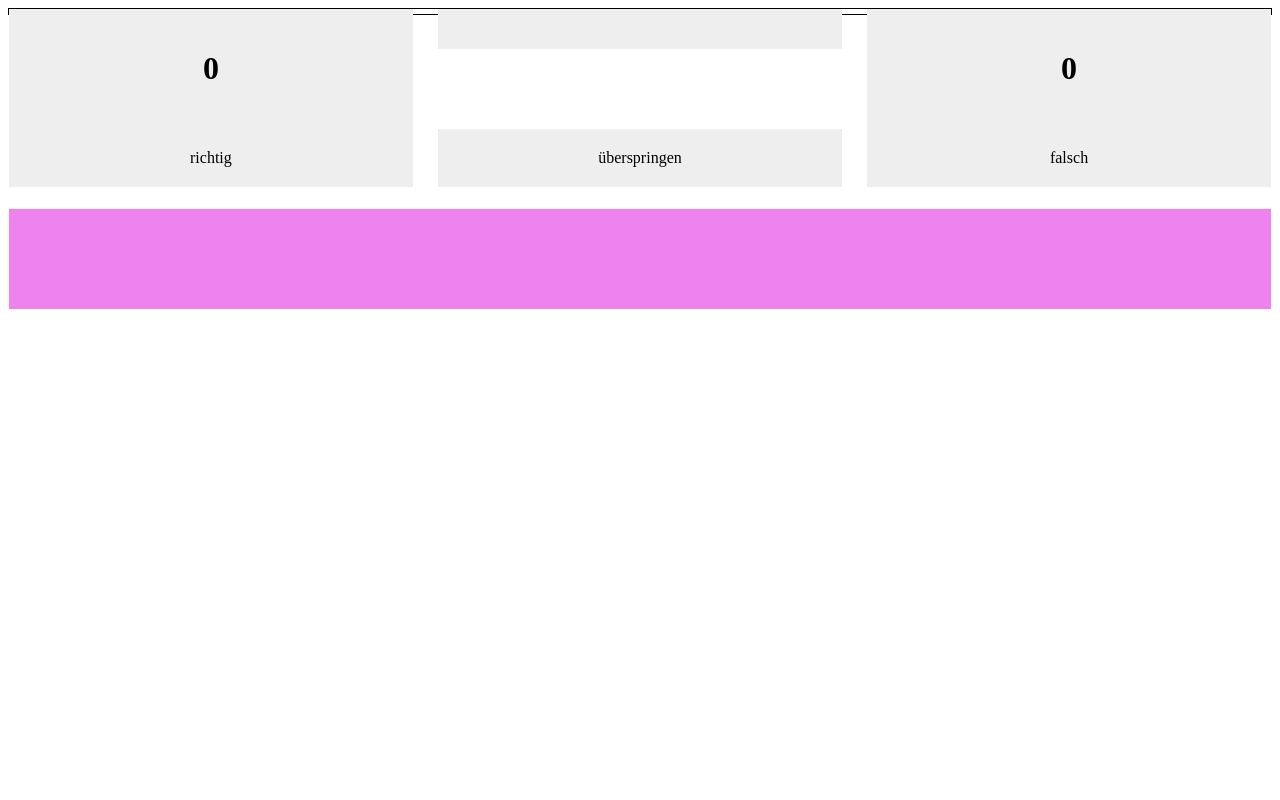
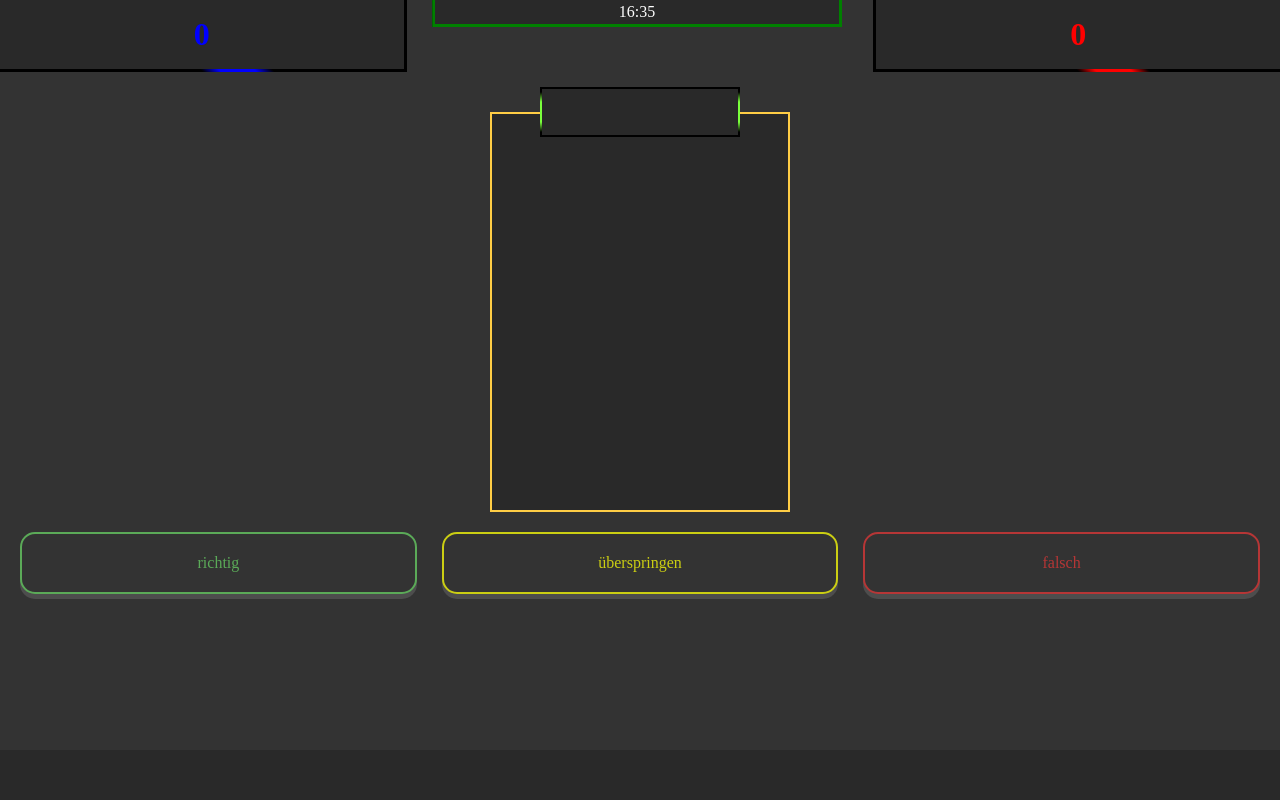
Before and after one commit to xxchillkroetexx/Projektmanagement, a plain HTML site: page public/html/game.html in a window 1280 px wide. Drawn offline with nearby package versions, Linux system fonts and the light colour scheme; files that its build step writes are made by us from their sources; no server answers; files whose address does not match are found by name.

Commit message:
Old files deleted

```diff
--- a/database/spielkarten.json
+++ /dev/null
@@ -1,4 +0,0 @@
-{
-  "DHBW": ["Hochschule", "Coblitzallee", "Studium", "Dual", "Lernen"],
-  "Notebook": ["Computer", "Mobiles Arbeiten", "Akku", "Laptop", "Mac Book"]
-}
--- a/main.js
+++ b/main.js
@@ -17,7 +17,7 @@ app.use(express.static(__dirname + "/public/img"));
 
 //Setup Get Request for "localhost:5000/"
 app.get("/", (req, res) => {
-  res.sendFile(path.join(__dirname, "/public/html/game_new.html"));
+  res.sendFile(path.join(__dirname, "/public/html/game.html"));
 });
 
 //Frontend callback
--- a/public/css/style.css
+++ /dev/null
@@ -1,43 +0,0 @@
-#main {
-    text-align: center;
-    display: block;
-    width: auto;
-    height: 5px;
-    border: 1px solid black;
-}
-
-.box {
-    float: left;
-    width: 32%;
-    margin-right: 2%;
-    padding: 20px;
-    background: #eee;
-    box-sizing: border-box;
-}
-
-.box:last-child {
-    margin-right: 0;
-}
-
-.button {
-    float: left;
-    width: 32%;
-    margin-right: 2%;
-    padding: 20px;
-    background: #eee;
-    box-sizing: border-box;
-}
-
-.button:last-child {
-    margin-right: 0;
-}
-
-#foot {
-    width: auto;
-    height: 100px;
-    background-color: violet;
-    margin-top: 200px;
-}
-
-
-/* Timer */
--- a/public/html/game.html
+++ b/public/html/game.html
@@ -1,34 +1,53 @@
 <!DOCTYPE html>
 <html lang="de">
+
 <head>
     <meta http-equiv="content-type" content="text/html; charset=utf-8" />
     <title>Blackout</title>
-    <link rel="stylesheet" type="text/css" href="./css/style.css" />
+    <meta name="viewport" content="width=device-width, initial-scale=1.0,  user-scalable=no">
+
+    <link rel="stylesheet" type="text/css" href="style_dark_game_body.css">
+    <link rel="stylesheet" type="text/css" href="style_dark_game_head.css">
 </head>
 
 <body>
-    <div id="main">
-      <div id="head">
-        <div class="box" id="spielstandTeam1">
-            <h1>0</h1>
+    <div class="head">
+        <div class="box1" id="Team1">
+            <div class="line_box1"></div>
+            <h1 id="spielstandTeam1">0</h1>
         </div>
-        <div class="box">
-          <div id="timer"></div>
+        <div class="box2">
+            <div class="line_box2"></div>
+            <div id="timer" class="timer">0</div>
         </div>
-        <div class="box" id="spielstandTeam2">
-            <h1>0</h1>
+        <div class="box3" id="Team2">
+            <div class="line_box3"></div>
+            <h1 id="spielstandTeam2">0</h1>
         </div>
     </div>
-      <div id="content">
-        <div id="spielkarten"></div>
-        <div id="controls">
-          <div class="button" id="richtig">richtig</div>
-          <div class="button" id="überspringen">überspringen</div>
-          <div class="button" id="falsch">falsch</div>
+    <div class="body">
+        <div class="card">
+            <div class="lines"></div>
+            <div class="content">
+                <div class="Word">
+                    <h1 id="h1_word"></h1>
+                </div>
+                <div class="infos">
+                    <div class="word_1"></div>
+                    <div class="word_2"></div>
+                    <div class="word_3"></div>
+                    <div class="word_4"></div>
+                    <div class="word_5"></div>
                 </div>
             </div>
-      <div id="foot"></div>
         </div>
+        <div class="controls">
+            <div class="button" id="true">richtig</div>
+            <div class="button" id="skip">überspringen</div>
+            <div class="button" id="false">falsch</div>
+          </div>
+    </div>
+    <footer class="footer"></footer>
     <script type="text/javascript" src="./game.js"></script>
 </body>
 </html>
```
Also changed, not shown: public/html/game_new.html (deleted, +0 -53 lines). Lines whose indentation alone changed are shown as unchanged.
